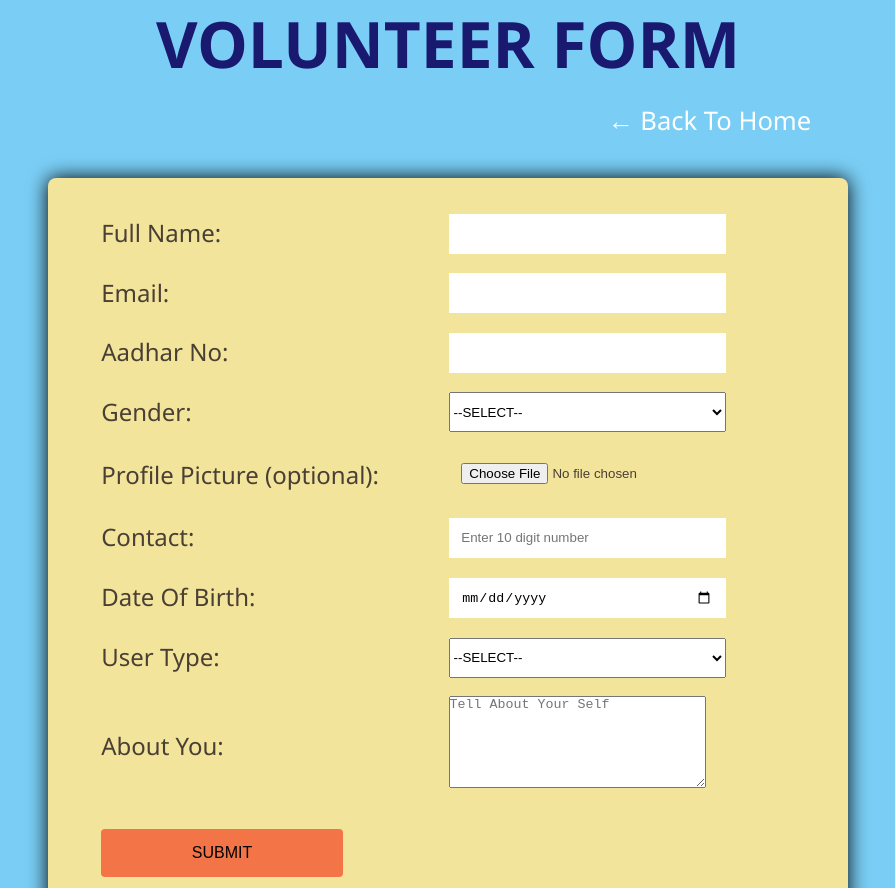
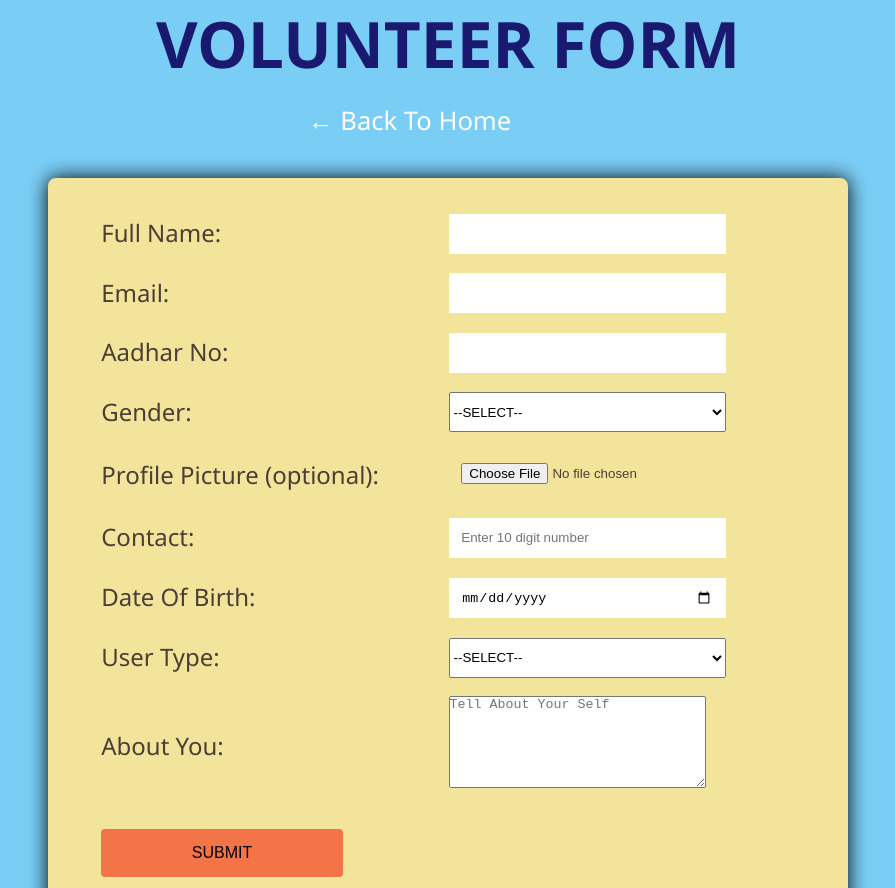
Before and after one commit to priyakumari-hub/bastiweb, a plain HTML site: page volunteer.html in a window 1280 px wide. Shown: the top 888 px of the page, without its empty margins (192-1087 px from the left). Drawn offline with Linux system fonts and the light colour scheme.

Commit message:
Update style.css

```diff
--- a/style.css
+++ b/style.css
@@ -206,7 +206,7 @@ body.bgclass{
    color:white;
    font-size:2vw;
    position: relative;
-   left:800px;
+   left:500px;
 }
 
 form{
```
